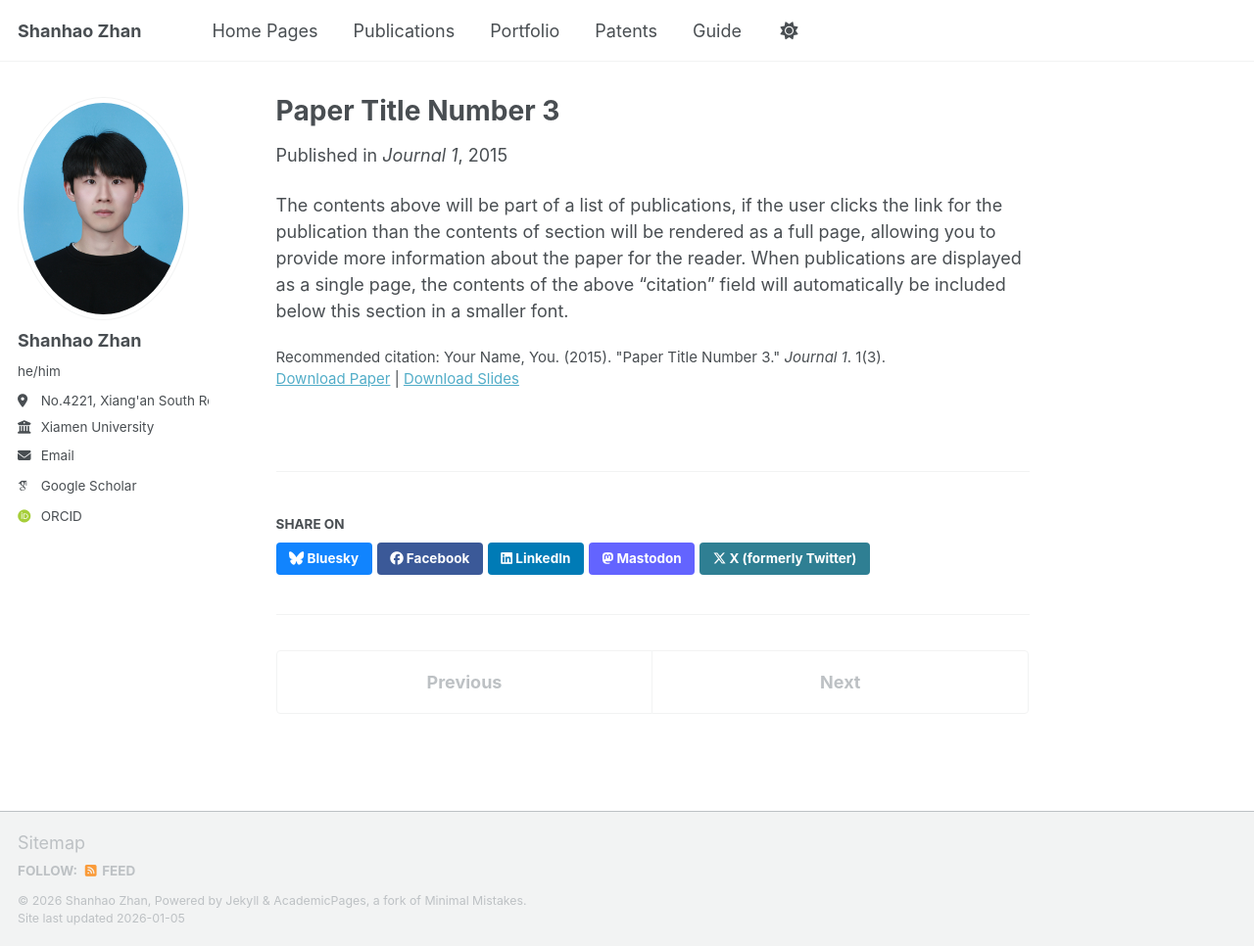
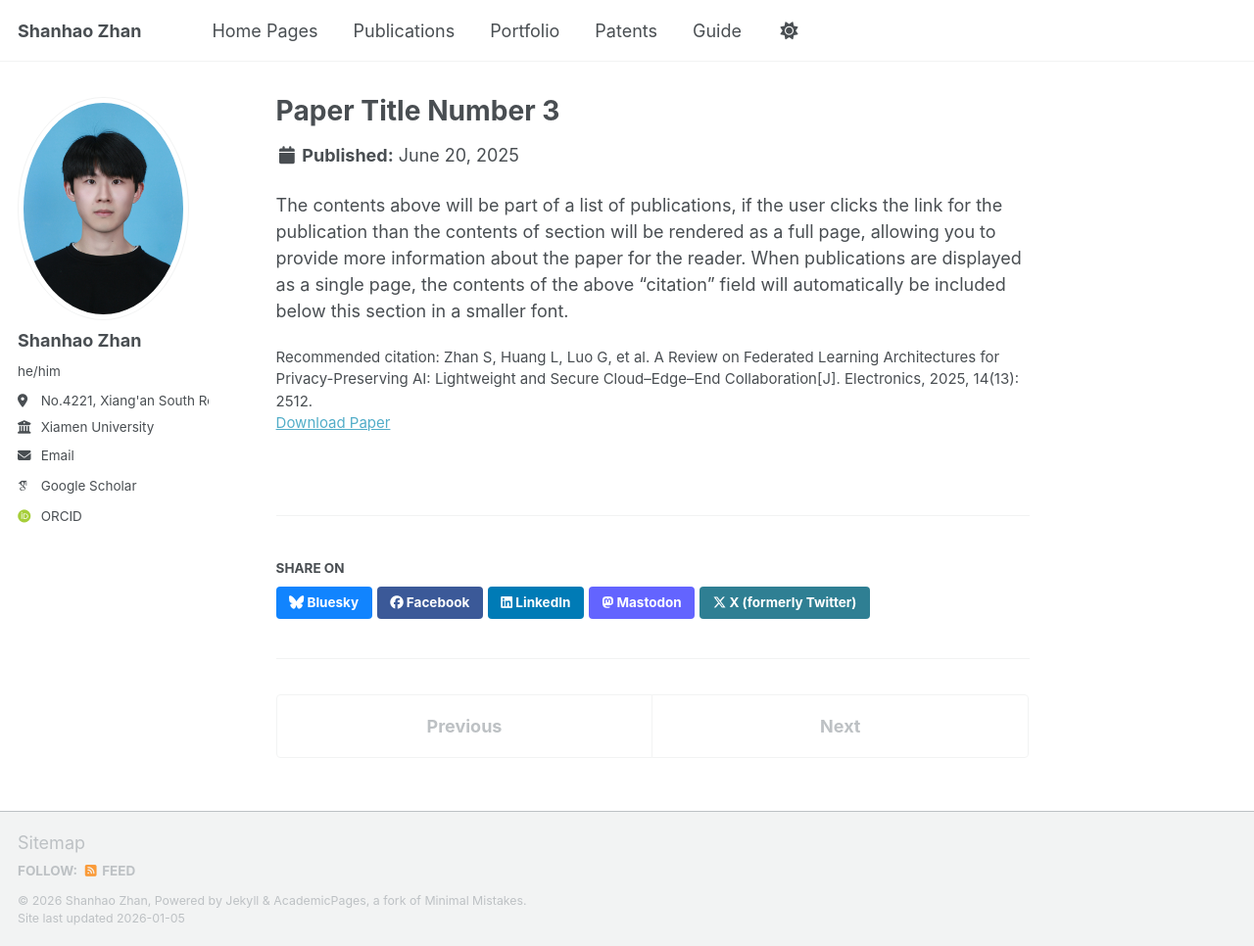
Before and after one commit to dreamfly86/dreamfly86.github.io, a Jekyll site: the page built from _publications/2025-06-20-paper-title-number-4.md, in a window 1280 px wide and 966 px high. Shown: the whole window at 98% size. Built offline with Jekyll 4.4.1, drawn with Linux system fonts in a browser that asks for light colours; some web fonts are replaced; a script bundle is joined from its source files by our own code; library files that are not in the unit come from our copies.

Commit message:
Update and rename 2015-10-01-paper-title-number-3.md to 2025-06-20-paper-title-number-4.md

```diff
--- a/_publications/2015-10-01-paper-title-number-3.md
+++ b/_publications/2025-06-20-paper-title-number-4.md
@@ -2,13 +2,13 @@
 title: "Paper Title Number 3"
 collection: publications
 category: manuscripts
-permalink: /publication/2015-10-01-paper-title-number-3
+permalink: /publication/2025-06-20-paper-title-number-4
 excerpt: 'This paper is about the number 3. The number 4 is left for future work.'
-date: 2015-10-01
-venue: 'Journal 1'
-slidesurl: 'https://academicpages.github.io/files/slides3.pdf'
-paperurl: 'https://academicpages.github.io/files/paper3.pdf'
-citation: 'Your Name, You. (2015). &quot;Paper Title Number 3.&quot; <i>Journal 1</i>. 1(3).'
+date: 2025-06-20
+publisher: 'MDPI'
+paperurl: 'https://github.com/dreamfly86/dreamfly86.github.io/blob/master/files/electronics-14-02512.pdf'
+biburl: 'https://github.com/dreamfly86/dreamfly86.github.io/blob/master/files/electronics-v14-i13_20260105.bib'
+citation: 'Zhan S, Huang L, Luo G, et al. A Review on Federated Learning Architectures for Privacy-Preserving AI: Lightweight and Secure Cloud–Edge–End Collaboration[J]. Electronics, 2025, 14(13): 2512.'
 ---
 
 The contents above will be part of a list of publications, if the user clicks the link for the publication than the contents of section will be rendered as a full page, allowing you to provide more information about the paper for the reader. When publications are displayed as a single page, the contents of the above "citation" field will automatically be included below this section in a smaller font.
```
